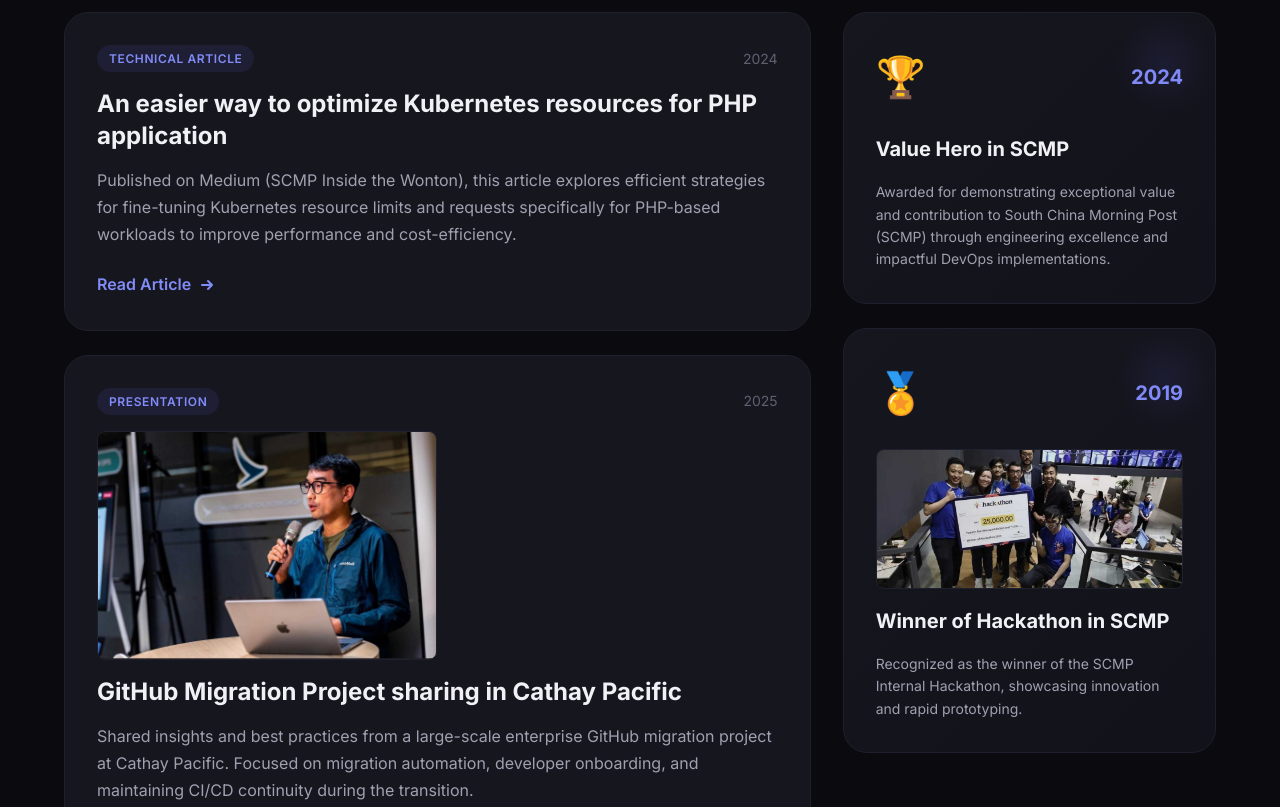
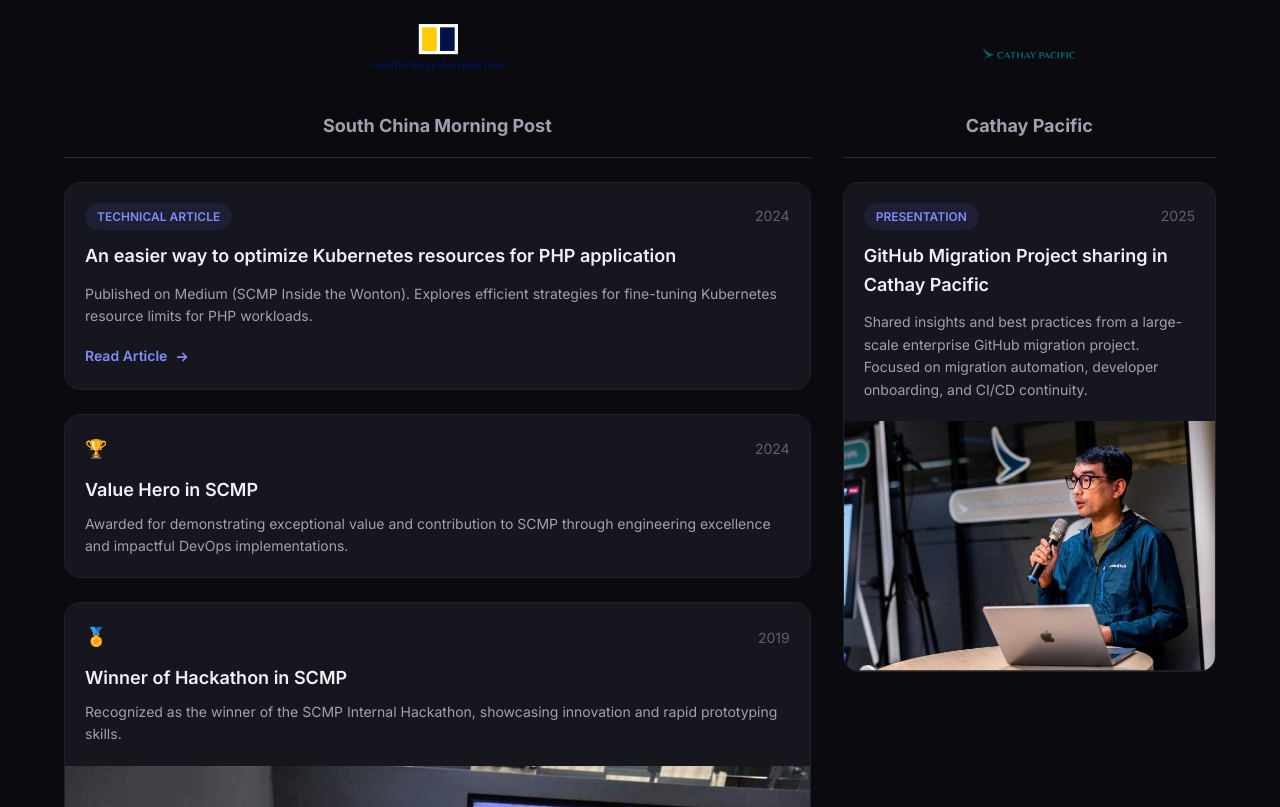
Before and after one commit to chris-ng-1987/portfolio, a plain HTML site: page docs/index.html in a window 1280 px wide. Shown: the part 5120-5927 px from the top of the page. Drawn offline with Linux system fonts and the light colour scheme.

Commit message:
update log

```diff
--- a/docs/index.html
+++ b/docs/index.html
@@ -480,73 +480,83 @@
             </div>
 
             <div class="publications-grid">
-                <!-- Publication Column -->
-                <div class="publication-column">
-                    <!-- Publication 1 -->
-                    <div class="publication-card" style="margin-bottom: var(--space-6);">
-                        <div class="pub-header">
-                            <span class="pub-type">Technical Article</span>
-                            <span class="pub-date">2024</span>
+                <!-- SCMP Section -->
+                <div class="company-section">
+                    <div class="company-header" style="text-align: center; margin-bottom: var(--space-6); padding-bottom: var(--space-4); border-bottom: 1px solid var(--color-border);">
+                        <img src="images/scmp-logo.png" alt="SCMP Logo" style="height: 80px; width: auto; object-fit: contain;">
+                        <h3 style="margin-top: var(--space-3); font-size: var(--text-lg); color: var(--color-text-secondary);">South China Morning Post</h3>
                     </div>
-                        <h3 class="pub-title">An easier way to optimize Kubernetes resources for PHP application</h3>
-                        <p class="pub-summary">
-                            Published on Medium (SCMP Inside the Wonton), this article explores efficient strategies for fine-tuning
-                            Kubernetes resource limits and requests specifically for PHP-based workloads to improve performance
-                            and cost-efficiency.
+
+                    <div class="company-items" style="display: flex; flex-direction: column; gap: var(--space-6);">
+                        <!-- SCMP Article -->
+                        <div class="company-item-card" style="background: var(--color-bg-card); border: 1px solid var(--color-border-subtle); border-radius: var(--radius-xl); padding: var(--space-5);">
+                            <div style="display: flex; justify-content: space-between; align-items: center; margin-bottom: var(--space-3);">
+                                <span style="font-size: var(--text-xs); text-transform: uppercase; font-weight: 600; color: var(--color-accent-light); background: rgba(99, 102, 241, 0.1); padding: var(--space-1) var(--space-3); border-radius: var(--radius-full);">Technical Article</span>
+                                <span style="font-size: var(--text-sm); color: var(--color-text-muted);">2024</span>
+                            </div>
+                            <h4 style="font-size: var(--text-lg); font-weight: 600; margin-bottom: var(--space-3);">An easier way to optimize Kubernetes resources for PHP application</h4>
+                            <p style="font-size: var(--text-sm); color: var(--color-text-secondary); margin-bottom: var(--space-4); line-height: 1.6;">
+                                Published on Medium (SCMP Inside the Wonton). Explores efficient strategies for fine-tuning Kubernetes resource limits for PHP workloads.
                             </p>
-                        <a href="https://medium.com/scmp-inside-the-wonton/an-easier-way-to-optimize-kubernetes-resources-for-php-application-2615a01aeb22" target="_blank" rel="noopener" class="pub-link">
+                            <a href="https://medium.com/scmp-inside-the-wonton/an-easier-way-to-optimize-kubernetes-resources-for-php-application-2615a01aeb22" target="_blank" rel="noopener" style="display: inline-flex; align-items: center; gap: var(--space-2); color: var(--color-accent-light); font-weight: 600; text-decoration: none; font-size: var(--text-sm);">
                                 <span>Read Article</span>
-                            <svg width="16" height="16" viewBox="0 0 16 16" fill="none">
+                                <svg width="14" height="14" viewBox="0 0 16 16" fill="none">
                                     <path d="M3 8h10M9 4l4 4-4 4" stroke="currentColor" stroke-width="2" stroke-linecap="round" stroke-linejoin="round"/>
                                 </svg>
                             </a>
                         </div>
 
-                    <!-- Publication 2: Presentation -->
-                    <div class="publication-card">
-                        <div class="pub-header">
-                            <span class="pub-type">Presentation</span>
-                            <span class="pub-date">2025</span>
+                        <!-- SCMP Value Hero -->
+                        <div class="company-item-card" style="background: var(--color-bg-card); border: 1px solid var(--color-border-subtle); border-radius: var(--radius-xl); padding: var(--space-5);">
+                            <div style="display: flex; justify-content: space-between; align-items: center; margin-bottom: var(--space-3);">
+                                <span style="display: flex; align-items: center; gap: var(--space-2); font-size: var(--text-lg);">🏆</span>
+                                <span style="font-size: var(--text-sm); color: var(--color-text-muted);">2024</span>
                             </div>
-                        <div class="pub-image" style="margin-bottom: var(--space-4); border-radius: var(--radius-md); overflow: hidden; border: 1px solid var(--color-border-subtle); width: 50%;">
-                            <img src="images/cathay-presentation-2025.jpg" alt="GitHub Migration Sharing at Cathay Pacific" style="width: 100%; height: auto; display: block;">
+                            <h4 style="font-size: var(--text-lg); font-weight: 600;">Value Hero in SCMP</h4>
+                            <p style="font-size: var(--text-sm); color: var(--color-text-secondary); margin-top: var(--space-2); line-height: 1.6;">
+                                Awarded for demonstrating exceptional value and contribution to SCMP through engineering excellence and impactful DevOps implementations.
+                            </p>
                         </div>
-                        <h3 class="pub-title">GitHub Migration Project sharing in Cathay Pacific</h3>
-                        <p class="pub-summary">
-                            Shared insights and best practices from a large-scale enterprise GitHub migration project at Cathay Pacific.
-                            Focused on migration automation, developer onboarding, and maintaining CI/CD continuity during the transition.
+
+                        <!-- SCMP Hackathon -->
+                        <div class="company-item-card" style="background: var(--color-bg-card); border: 1px solid var(--color-border-subtle); border-radius: var(--radius-xl); overflow: hidden;">
+                            <div style="padding: var(--space-5);">
+                                <div style="display: flex; justify-content: space-between; align-items: center; margin-bottom: var(--space-3);">
+                                    <span style="display: flex; align-items: center; gap: var(--space-2); font-size: var(--text-lg);">🏅</span>
+                                    <span style="font-size: var(--text-sm); color: var(--color-text-muted);">2019</span>
+                                </div>
+                                <h4 style="font-size: var(--text-lg); font-weight: 600;">Winner of Hackathon in SCMP</h4>
+                                <p style="font-size: var(--text-sm); color: var(--color-text-secondary); margin-top: var(--space-2); line-height: 1.6;">
+                                    Recognized as the winner of the SCMP Internal Hackathon, showcasing innovation and rapid prototyping skills.
                                 </p>
+                            </div>
+                            <img src="images/hackathon-2019.jpg" alt="Hackathon Winner 2019" style="width: 100%; height: auto; display: block;">
+                        </div>
                     </div>
                 </div>
 
-                <!-- Awards Column -->
-                <div class="awards-column" style="display: flex; flex-direction: column; gap: var(--space-6);">
-                    <!-- Award 1 -->
-                    <div class="award-card">
-                        <div class="award-header">
-                            <span class="award-icon">🏆</span>
-                            <span class="award-year">2024</span>
+                <!-- Cathay Pacific Section -->
+                <div class="company-section">
+                    <div class="company-header" style="text-align: center; margin-bottom: var(--space-6); padding-bottom: var(--space-4); border-bottom: 1px solid var(--color-border);">
+                        <img src="images/cathay-pacific-logo.svg" alt="Cathay Pacific Logo" style="height: 80px; width: auto; object-fit: contain;">
+                        <h3 style="margin-top: var(--space-3); font-size: var(--text-lg); color: var(--color-text-secondary);">Cathay Pacific</h3>
                     </div>
-                        <h3 class="award-title">Value Hero in SCMP</h3>
-                        <p class="award-description">
-                            Awarded for demonstrating exceptional value and contribution to South China Morning Post (SCMP)
-                            through engineering excellence and impactful DevOps implementations.
+
+                    <div class="company-items" style="display: flex; flex-direction: column; gap: var(--space-6);">
+                        <!-- Cathay Pacific Presentation -->
+                        <div class="company-item-card" style="background: var(--color-bg-card); border: 1px solid var(--color-border-subtle); border-radius: var(--radius-xl); overflow: hidden;">
+                            <div style="padding: var(--space-5);">
+                                <div style="display: flex; justify-content: space-between; align-items: center; margin-bottom: var(--space-3);">
+                                    <span style="font-size: var(--text-xs); text-transform: uppercase; font-weight: 600; color: var(--color-accent-light); background: rgba(99, 102, 241, 0.1); padding: var(--space-1) var(--space-3); border-radius: var(--radius-full);">Presentation</span>
+                                    <span style="font-size: var(--text-sm); color: var(--color-text-muted);">2025</span>
+                                </div>
+                                <h4 style="font-size: var(--text-lg); font-weight: 600; margin-bottom: var(--space-3);">GitHub Migration Project sharing in Cathay Pacific</h4>
+                                <p style="font-size: var(--text-sm); color: var(--color-text-secondary); line-height: 1.6;">
+                                    Shared insights and best practices from a large-scale enterprise GitHub migration project. Focused on migration automation, developer onboarding, and CI/CD continuity.
                                 </p>
                             </div>
-
-                    <!-- Award 2 -->
-                    <div class="award-card">
-                        <div class="award-header">
-                            <span class="award-icon">🏅</span>
-                            <span class="award-year">2019</span>
+                            <img src="images/cathay-presentation-2025.jpg" alt="GitHub Migration Sharing at Cathay Pacific" style="width: 100%; height: 250px; object-fit: cover; display: block;">
                         </div>
-                        <div class="award-image" style="margin-bottom: var(--space-4); border-radius: var(--radius-md); overflow: hidden; height: 140px; border: 1px solid var(--color-border-subtle);">
-                            <img src="images/hackathon-2019.jpg" alt="Hackathon Winner 2019" style="width: 100%; height: 100%; object-fit: cover; filter: brightness(0.9);">
-                        </div>
-                        <h3 class="award-title">Winner of Hackathon in SCMP</h3>
-                        <p class="award-description">
-                            Recognized as the winner of the SCMP Internal Hackathon, showcasing innovation and rapid prototyping.
-                        </p>
                     </div>
                 </div>
             </div>
```
Also changed, not shown: docs/images/Cathay_Pacific-Logo.wine.svg (added), docs/images/cathay-pacific-logo.svg (added), docs/images/scmp-logo.png (added), 2 other files. Lines whose indentation alone changed are shown as unchanged.
